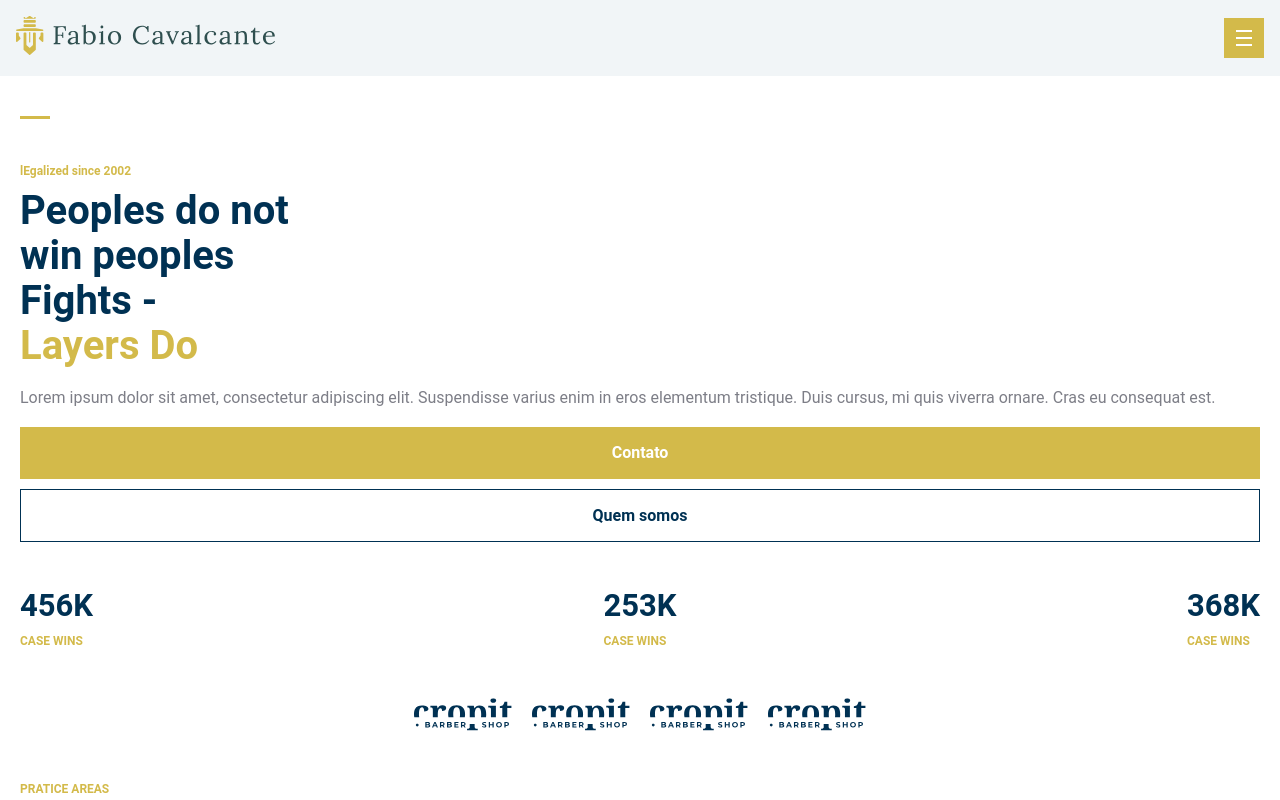
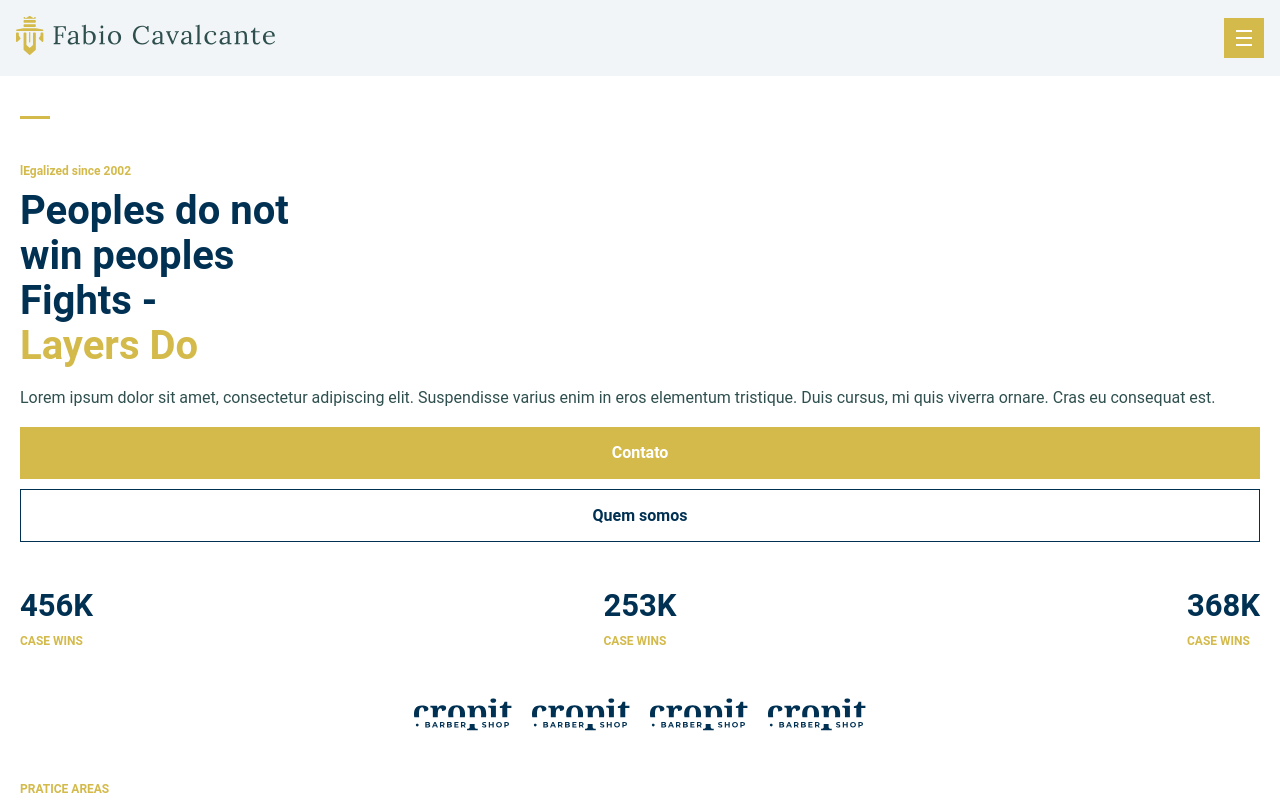
Before and after one commit to William-Koerich/Fabio-Cavalcante-Consultoria, a Next.js app: page / in a window 1280 px wide. Shown: the top 800 px of the page. Built offline with nearby package versions, Linux system fonts and the light colour scheme.

Commit message:
fix: fixed styles variables

```diff
--- a/src/styles/global.ts
+++ b/src/styles/global.ts
@@ -17,6 +17,6 @@ export const GlobalStyle = createGlobalStyle`
         --white: #FFFF;
         --background: #F1F5F7;
         --light-gray: #CCCCCC;
-        --gray: #7d7e87;
+        --gray-paragraph: #7d7e87;
     }
 `;
```
